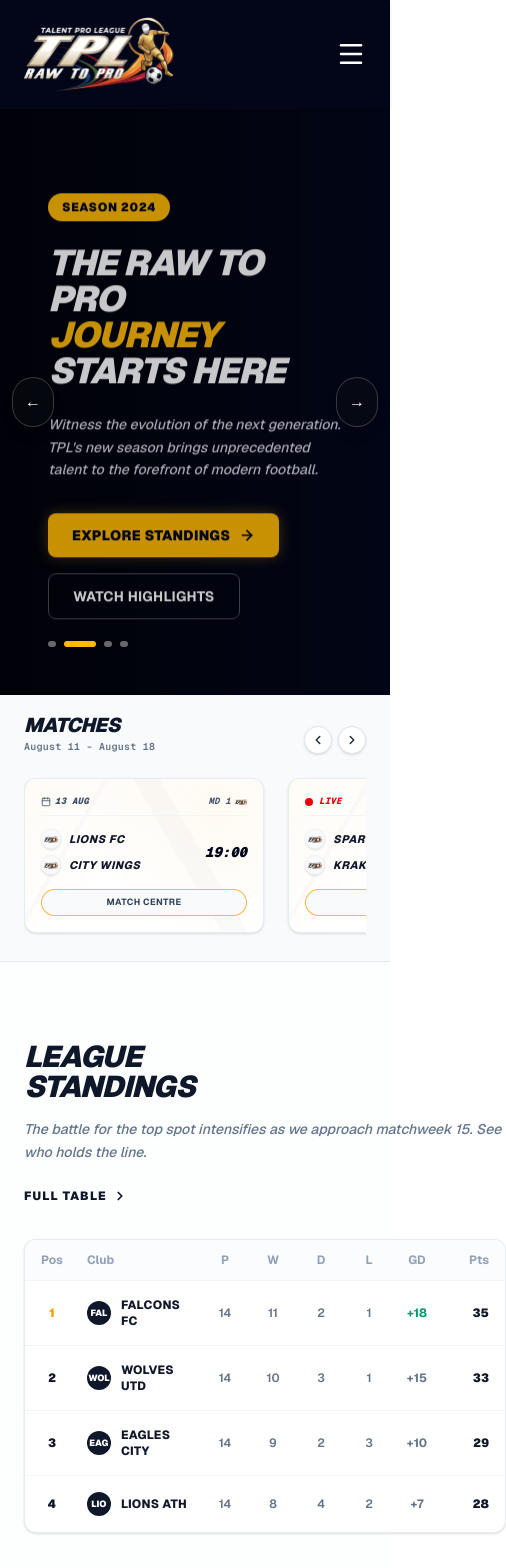
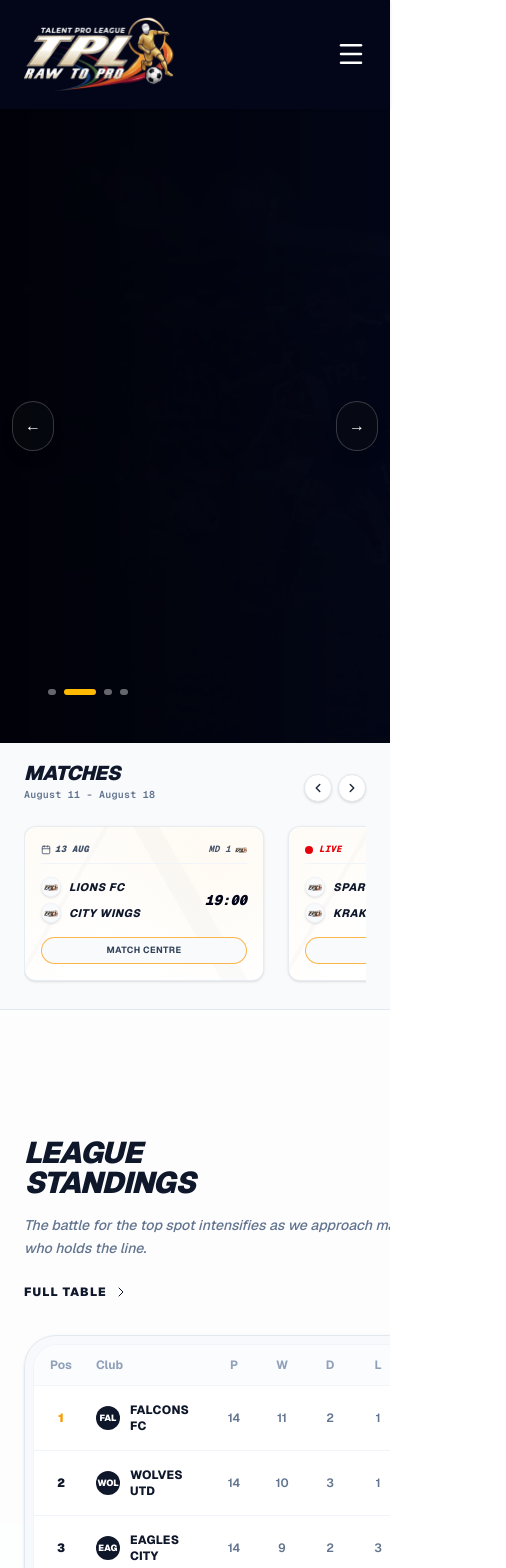
Before and after one commit to abdulahadkhan-10/tpl-frontend, a Next.js app: page / in a window 390 px wide. Shown: the top 1568 px of the page, 506 px wide, since content can reach past the window. Built offline with nearby package versions, Linux system fonts and the light colour scheme.

Commit message:
feat: implement responsive hero slider and league standings section for home page

```diff
--- a/src/components/home/HomePage.tsx
+++ b/src/components/home/HomePage.tsx
@@ -90,14 +90,13 @@ export default function HomePage() {
       <section
         className="relative min-h-[500px] md:min-h-[600px] w-full flex items-center justify-start bg-slate-950 overflow-hidden"
       >
-        {/* Background Image with Dark Blue Overlay and fade transition */}
         <AnimatePresence mode="wait">
           <motion.div
             key={currentSlide}
             initial={{ opacity: 0, scale: 1.05 }}
             animate={{ opacity: 1, scale: 1 }}
             exit={{ opacity: 0 }}
-            transition={{ duration: 0.8, ease: "easeInOut" }}
+            transition={{ duration: 1.2, ease: [0.32, 0.72, 0, 1] }}
             className="absolute inset-0 bg-cover bg-center select-none pointer-events-none"
             style={{ backgroundImage: `url('${activeSlide.image}')` }}
           />
@@ -109,10 +108,10 @@ export default function HomePage() {
           <AnimatePresence mode="wait">
             <motion.div
               key={`text-${currentSlide}`}
-              initial={{ opacity: 0, y: 20 }}
-              animate={{ opacity: 1, y: 0 }}
-              exit={{ opacity: 0, y: -20 }}
-              transition={{ duration: 0.5, ease: "easeOut" }}
+              initial={{ opacity: 0, y: 40, filter: "blur(10px)" }}
+              animate={{ opacity: 1, y: 0, filter: "blur(0px)" }}
+              exit={{ opacity: 0, y: -20, filter: "blur(10px)" }}
+              transition={{ duration: 0.8, ease: [0.32, 0.72, 0, 1] }}
               className="flex flex-col items-start text-left space-y-6 w-full"
             >
               {/* Season Badge */}
@@ -136,15 +135,16 @@ export default function HomePage() {
               <div className="flex flex-wrap gap-4 pt-2">
                 <Link
                   href={activeSlide.btn1Href}
-                  className="group relative overflow-hidden px-6 py-3 bg-amber-400 text-slate-950 font-black rounded-lg text-sm uppercase tracking-wide flex items-center gap-2 shadow-[0_0_15px_rgba(251,191,36,0.3)] transition-all hover:scale-105 hover:shadow-[0_0_25px_rgba(251,191,36,0.6)]"
+                  className="group flex items-center gap-4 pl-6 pr-1.5 py-1.5 bg-amber-400 text-slate-950 font-black rounded-full text-sm uppercase tracking-wide transition-all duration-500 ease-[cubic-bezier(0.32,0.72,0,1)] hover:shadow-[0_8px_30px_rgba(251,191,36,0.4)] active:scale-[0.98]"
                 >
-                  <span className="relative z-10">{activeSlide.btn1Text}</span>
-                  <ArrowRight size={16} strokeWidth={2.5} className="relative z-10 transition-transform duration-300 group-hover:translate-x-1" />
-                  <div className="absolute inset-0 bg-white/30 translate-y-full group-hover:translate-y-0 transition-transform duration-300 ease-out" />
+                  <span>{activeSlide.btn1Text}</span>
+                  <div className="w-10 h-10 rounded-full bg-slate-950/10 flex items-center justify-center transition-all duration-500 ease-[cubic-bezier(0.32,0.72,0,1)] group-hover:scale-105 group-hover:translate-x-1 group-hover:-translate-y-[1px] group-hover:bg-slate-950 text-slate-950 group-hover:text-amber-400">
+                    <ArrowRight size={18} strokeWidth={1.5} />
+                  </div>
                 </Link>
                 <Link
                   href={activeSlide.btn2Href}
-                  className="px-6 py-3 border border-white/30 hover:bg-white/10 text-white font-bold rounded-lg text-sm uppercase tracking-wide transition-all hover:scale-105 backdrop-blur-sm"
+                  className="px-8 py-3.5 border border-white/20 hover:border-white/50 text-white font-bold rounded-full text-sm uppercase tracking-wide transition-all duration-500 ease-[cubic-bezier(0.32,0.72,0,1)] active:scale-[0.98] backdrop-blur-sm hover:bg-white/5"
                 >
                   {activeSlide.btn2Text}
                 </Link>
@@ -185,8 +185,14 @@ export default function HomePage() {
       <FixturesPreview />
 
       {/* 3. League Standings Section */}
-      <section className="py-20 px-6 md:px-12 max-w-7xl mx-auto w-full">
-        <div className="grid md:grid-cols-12 gap-8 md:gap-12 items-center">
+      <section className="py-32 px-6 md:px-12 max-w-7xl mx-auto w-full overflow-hidden">
+        <motion.div
+          initial={{ opacity: 0, y: 60, filter: "blur(10px)" }}
+          whileInView={{ opacity: 1, y: 0, filter: "blur(0px)" }}
+          viewport={{ once: true, margin: "-100px" }}
+          transition={{ duration: 1, ease: [0.32, 0.72, 0, 1] }}
+          className="grid md:grid-cols-12 gap-8 md:gap-12 items-center"
+        >
 
           {/* Left Column: Heading and Info */}
           <div className="md:col-span-5 space-y-4">
@@ -202,14 +208,17 @@ export default function HomePage() {
               className="inline-flex items-center gap-1.5 text-xs md:text-sm font-black text-slate-900 hover:text-amber-600 transition-colors uppercase tracking-widest pt-2"
             >
               <span>Full Table</span>
-              <ChevronRight size={14} strokeWidth={3} />
+              <ChevronRight size={16} strokeWidth={1.5} />
             </Link>
           </div>
 
           {/* Right Column: Mini Standings Table */}
           <div className="md:col-span-7">
-            <div className="bg-white rounded-xl border border-slate-200/80 shadow-sm overflow-x-auto">
-              <table className="w-full min-w-[480px] text-left border-collapse text-xs md:text-sm">
+            {/* Double-Bezel Outer Shell */}
+            <div className="bg-slate-100/50 p-2 rounded-[2rem] border border-slate-200 shadow-sm overflow-hidden backdrop-blur-sm">
+              {/* Inner Core */}
+              <div className="bg-white rounded-[1.5rem] shadow-[inset_0_1px_1px_rgba(255,255,255,0.8)] border border-slate-100 overflow-x-auto">
+                <table className="w-full min-w-[480px] text-left border-collapse text-xs md:text-sm">
                 <thead>
                   <tr className="border-b border-slate-100 text-slate-400 font-bold bg-slate-50/50">
                     <th className="py-3 px-4 text-center w-12">Pos</th>
@@ -255,10 +264,11 @@ export default function HomePage() {
                   ))}
                 </tbody>
               </table>
+              </div>
             </div>
           </div>
 
-        </div>
+        </motion.div>
       </section>
 
       {/* 4. Rest of the Sections */}
```
